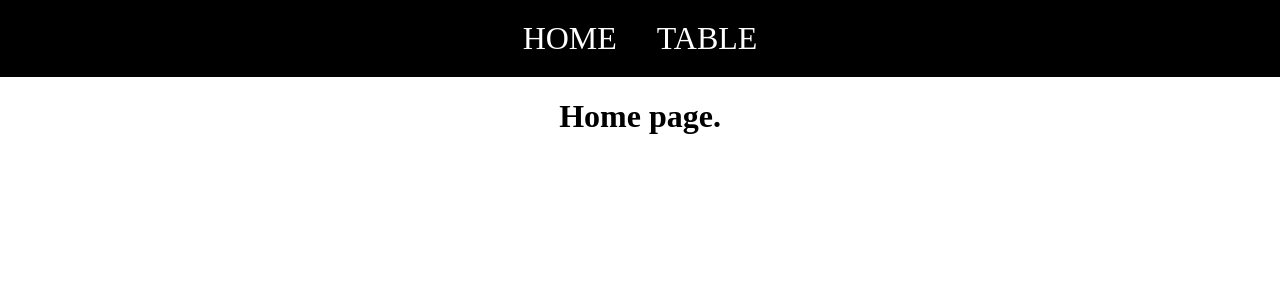
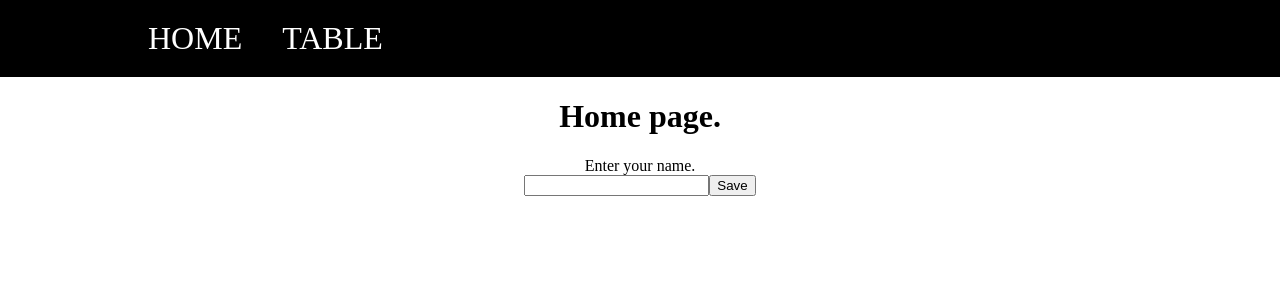
Before and after one commit to maksh2504/react_table, a React (Create React App) app: page / in a window 1280 px wide. Shown: the top 300 px of the page. Built offline with nearby package versions, Linux system fonts and the light colour scheme.

Commit message:
git commit

```diff
--- a/package.json
+++ b/package.json
@@ -3,6 +3,7 @@
   "version": "0.1.0",
   "private": true,
   "dependencies": {
+    "@reduxjs/toolkit": "^1.8.6",
     "@testing-library/jest-dom": "^5.16.5",
     "@testing-library/react": "^13.4.0",
     "@testing-library/user-event": "^13.5.0",
@@ -10,12 +11,14 @@
     "@types/node": "^16.11.58",
     "@types/react": "^18.0.19",
     "@types/react-dom": "^18.0.6",
+    "@types/react-redux": "^7.1.24",
     "axios": "^0.27.2",
     "react": "^18.2.0",
     "react-dom": "^18.2.0",
     "react-redux": "^8.0.4",
     "react-scripts": "5.0.1",
     "redux": "^4.2.0",
+    "redux-thunk": "^2.4.1",
     "typescript": "^4.8.3",
     "web-vitals": "^2.1.4"
   },
--- a/src/components/Header/Header.css
+++ b/src/components/Header/Header.css
@@ -1,13 +1,26 @@
 header {
     display: flex;
     background-color: black;
-    text-align: center;
     justify-content: center;
 }
 
-.link {
+.content {
+    display: flex;
+    width: 80%;
+    text-align: justify;
+}
+
+.headerMenu {
+    display: flex;
+}
+
+.link, .mainName {
     font-size: 32px;
-    color: #FFFFFF;
+    color: white;
     margin: 20px;
     text-decoration: none;
 }
+
+.mainName {
+    margin-left: auto;
+}
--- a/src/components/Header/Header.tsx
+++ b/src/components/Header/Header.tsx
@@ -1,12 +1,24 @@
 import React from 'react';
 import { Link } from 'react-router-dom'
 import './Header.css'
+import {useSelector} from "react-redux";
+import {UseTypedSelector} from "../../hooks/useTypedSelector";
 
 const Header = () => {
+    const {name} = UseTypedSelector(state => state.userName)
+
     return (
         <header>
-            <Link to={'/'} className='link'>HOME</Link>
-            <Link to={'/table'} className='link'>TABLE</Link>
+            <div className='content'>
+                <div className='headerMenu'>
+                    <Link to={'/'} className='link'>HOME</Link>
+                    <Link to={'/table'} className='link'>TABLE</Link>
+                </div>
+
+                <div className='mainName'>
+                    {name}
+                </div>
+            </div>
         </header>
     );
 };
--- /dev/null
+++ b/src/hooks/useTypedSelector.ts
@@ -0,0 +1,4 @@
+import {TypedUseSelectorHook, useSelector} from "react-redux";
+import {RootState} from "../store/reducers";
+
+export const UseTypedSelector: TypedUseSelectorHook<RootState> = useSelector
--- a/src/index.tsx
+++ b/src/index.tsx
@@ -3,12 +3,16 @@ import ReactDOM from 'react-dom/client';
 import { BrowserRouter } from "react-router-dom";
 import App from './App';
 import './components/Table/Table.css';
+import {Provider} from 'react-redux'
+import { store } from './store';
 
 const root = ReactDOM.createRoot(
   document.getElementById('root') as HTMLElement
 );
 root.render(
+    <Provider store={store}>
         <BrowserRouter>
             <App />
         </BrowserRouter>
+    </Provider>
 );
--- /dev/null
+++ b/src/pages/Home/HomePage.css
@@ -0,0 +1,4 @@
+.inputBox, .label {
+    text-align: center;
+    justify-content: center;
+}
--- a/src/pages/Home/HomePage.tsx
+++ b/src/pages/Home/HomePage.tsx
@@ -1,11 +1,32 @@
-import React from 'react';
+import React, {useState} from 'react';
+import './HomePage.css'
+import {UseTypedSelector} from "../../hooks/useTypedSelector";
+import {useDispatch} from "react-redux";
 
 const HomePage = () => {
+    const [name, setName] = useState('')
+    const store = UseTypedSelector(state => state.userName)
+    const dispatch = useDispatch()
+
+    const changeStateName = () => {
+        dispatch({type: 'NEW_NAME', payload: name});
+        setName('');
+    }
+
     return (
         <div>
-            <h1 style={{textAlign: 'center', justifyContent: 'center'}}>
+            <h1 className='label'>
                 Home page.
             </h1>
+            <div className='inputBox'>
+                <div>
+                    Enter your name.
+                </div>
+                <input type='text' value={name} onChange={e => setName(e.target.value)}/>
+                <button onClick={() => {changeStateName()}}>
+                    Save
+                </button>
+            </div>
         </div>
     );
 };
--- /dev/null
+++ b/src/store/index.ts
@@ -0,0 +1,8 @@
+import {applyMiddleware, legacy_createStore as createStore} from "redux";
+import thunk from "redux-thunk";
+import { configureStore } from '@reduxjs/toolkit'
+import { rootReducer } from "./reducers";
+
+export const store = createStore(rootReducer, applyMiddleware(thunk))
+
+// export const store = configureStore(rootReducer, applyMiddleware(thunk))
--- /dev/null
+++ b/src/store/reducers/index.ts
@@ -0,0 +1,9 @@
+import {combineReducers} from "redux";
+import {nameReducer} from "./nameReducer";
+
+
+export const rootReducer = combineReducers({
+    userName: nameReducer,
+})
+
+export type RootState = ReturnType<typeof rootReducer>
--- /dev/null
+++ b/src/store/reducers/nameReducer.ts
@@ -0,0 +1,14 @@
+import {INameState, NameAction} from "../../types/store/nameReducer"
+
+const initialState: INameState = {
+    name: ''
+}
+
+export const nameReducer = (state = initialState, action: NameAction) : INameState => {
+    switch (action.type) {
+        case 'NEW_NAME':
+            return {name: action.payload}
+        default:
+            return state
+    }
+}
--- /dev/null
+++ b/src/types/store/nameReducer.ts
@@ -0,0 +1,19 @@
+export interface INameState {
+    name: string;
+}
+
+export enum NameActionTypes {
+    NEW_NAME = 'NEW_NAME',
+}
+
+interface NewNameAction {
+    type: NameActionTypes.NEW_NAME;
+    payload: string;
+}
+
+interface DefaultAction {
+    type: string;
+    payload: string;
+}
+
+export type NameAction = NewNameAction | DefaultAction
```
Also changed, not shown: 1 other file (tests, documents, lock files or other folders).
